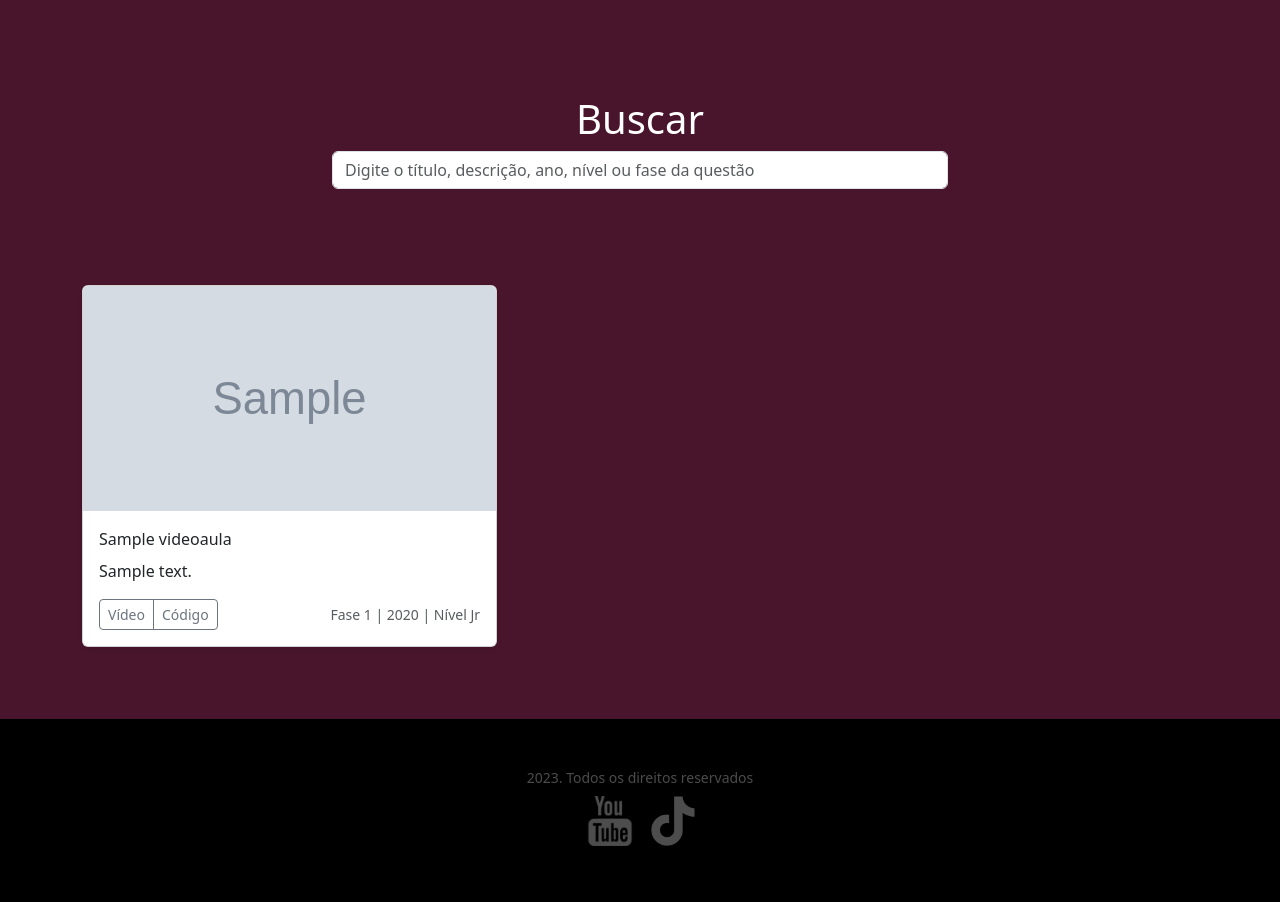
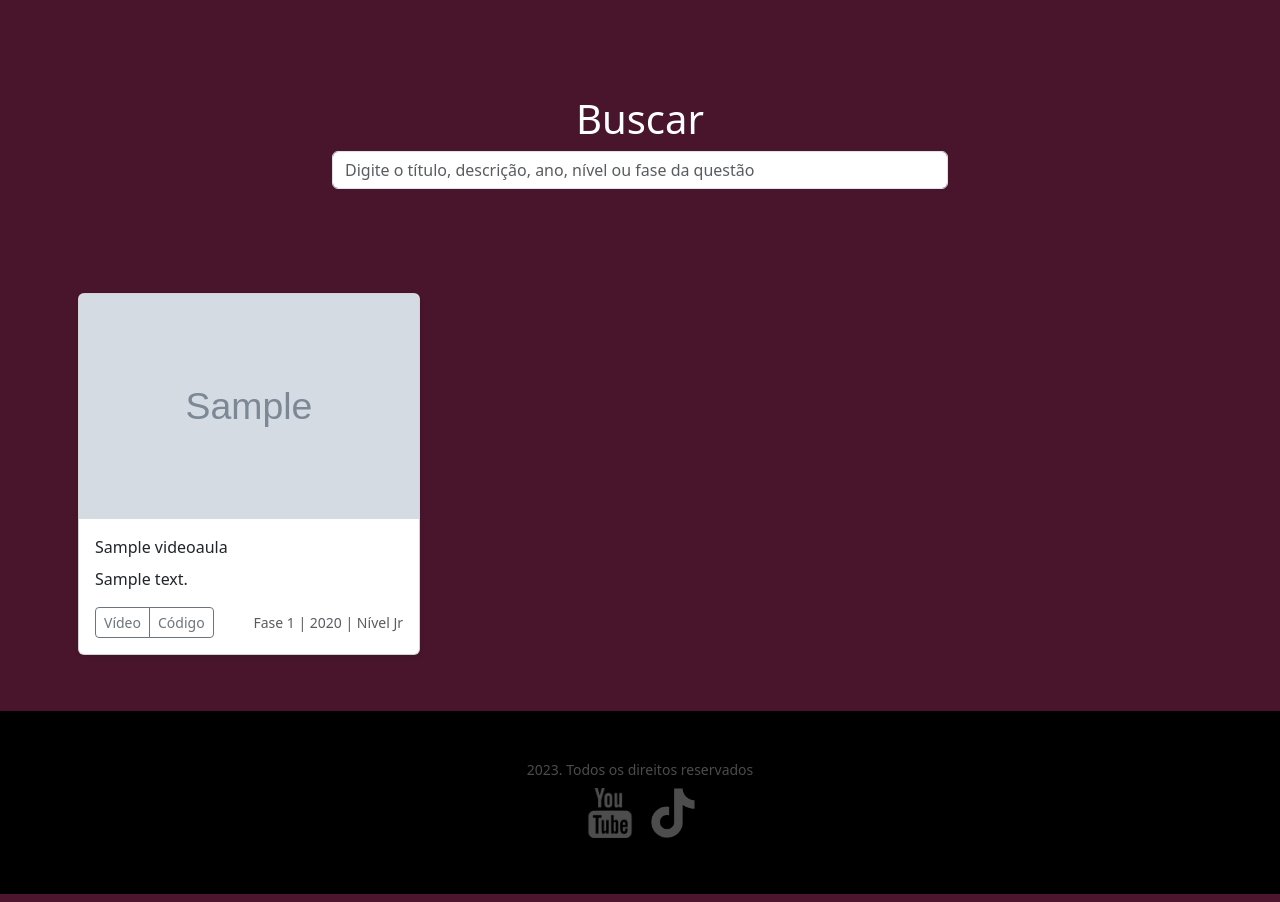
Before and after one commit to joaogino/OBI, a Django app: template videoaulas/templates/public/index.html in a window 1280 px wide. Shown: the part 77-979 px from the top of the page. Run offline with Django 5.2, Linux system fonts and the light colour scheme; the template is opened without the code that fills it: values that come from a table or form of the project are taken from there, others are empty; tables that the repository leaves empty hold one stand-in row (values such as "Sample post"); grey boxes marked "Sample" are stand-in pictures; parts of the project's set-up code (start-up, migrations or seed data) failed here and were passed over; some libraries are stand-ins or nearby versions.

Commit message:
correcao flexbox

```diff
--- a/static/css/estilo.css
+++ b/static/css/estilo.css
@@ -1,6 +1,5 @@
 img{
    height: 50px;
-
 }
 body {
    height: 100vh;
@@ -28,11 +27,39 @@ footer {
    opacity: 0.3;
 }
 
-.card {
-    min-width: 415px;
-}
+
 
 .album {
     margin-top: 0px;
     padding-top: 0px !important;
 }
+
+
+.album .card {
+   align-self: center;
+   flex-basis: 30%;
+   flex-grow: 1;
+   min-width: 438px;
+}
+
+
+.album .card.d-none {
+    width: 0px;
+}
+
+.album .card:last-child, .album .card:nth-last-child(2) {
+      flex-grow: 0;
+}
+
+@media screen and (max-width: 990px) {
+   .album .card:last-child, .album .card:nth-last-child(2) {
+      flex-grow: 1;
+   }
+}
+
+
+@media screen and (min-width: 280px) {
+   .album .card {
+      min-width: 230px;
+   }
+}
--- a/videoaulas/templates/public/index.html
+++ b/videoaulas/templates/public/index.html
@@ -33,10 +33,9 @@
     <div class="album py-5">
       <div class="container">
 
-        <div class="row">
+        <div class="row d-flex ">
           {%for v in lista%}
-          <div class="col-md-6 col-lg-4 d-flex">
-            <div class="card mb-4 shadow-sm">
+            <div class="card m-2 p-0 shadow-sm">
               {%if v.thumb %}
               <img src="/media/{{v.thumb}}" class="card-img-top" alt="" style="width: 100%; height: 225px; object-fit: cover;">
               {%else%}
@@ -57,7 +56,6 @@
                   <small class="text-muted">{{v.get_fase_display}} | {{v.get_ano_display}} | {{v.get_nivel_display}}</small>
                 </div>
               </div>
-            </div>
           </div>
           {%endfor%}
         </div>
```
